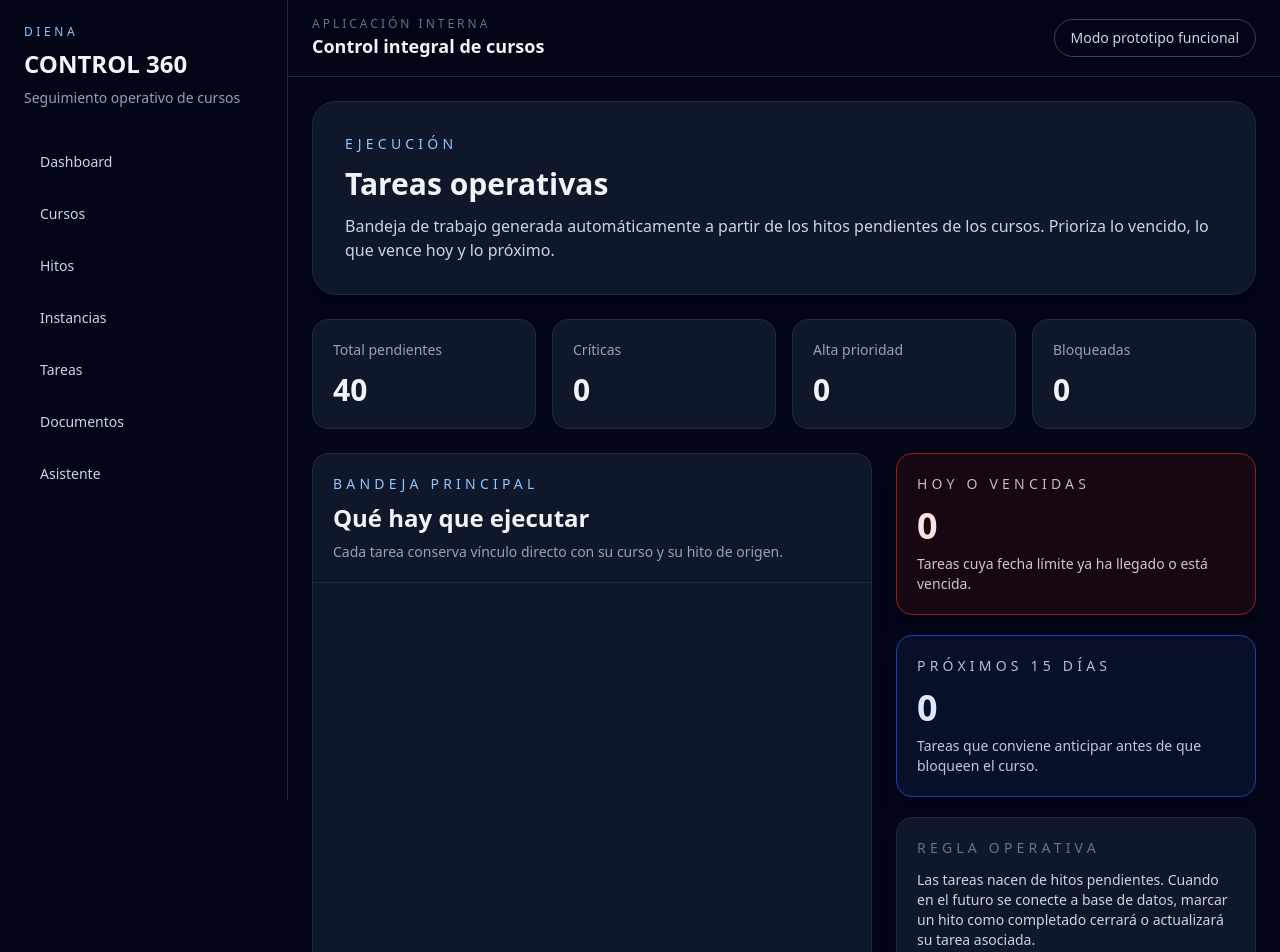
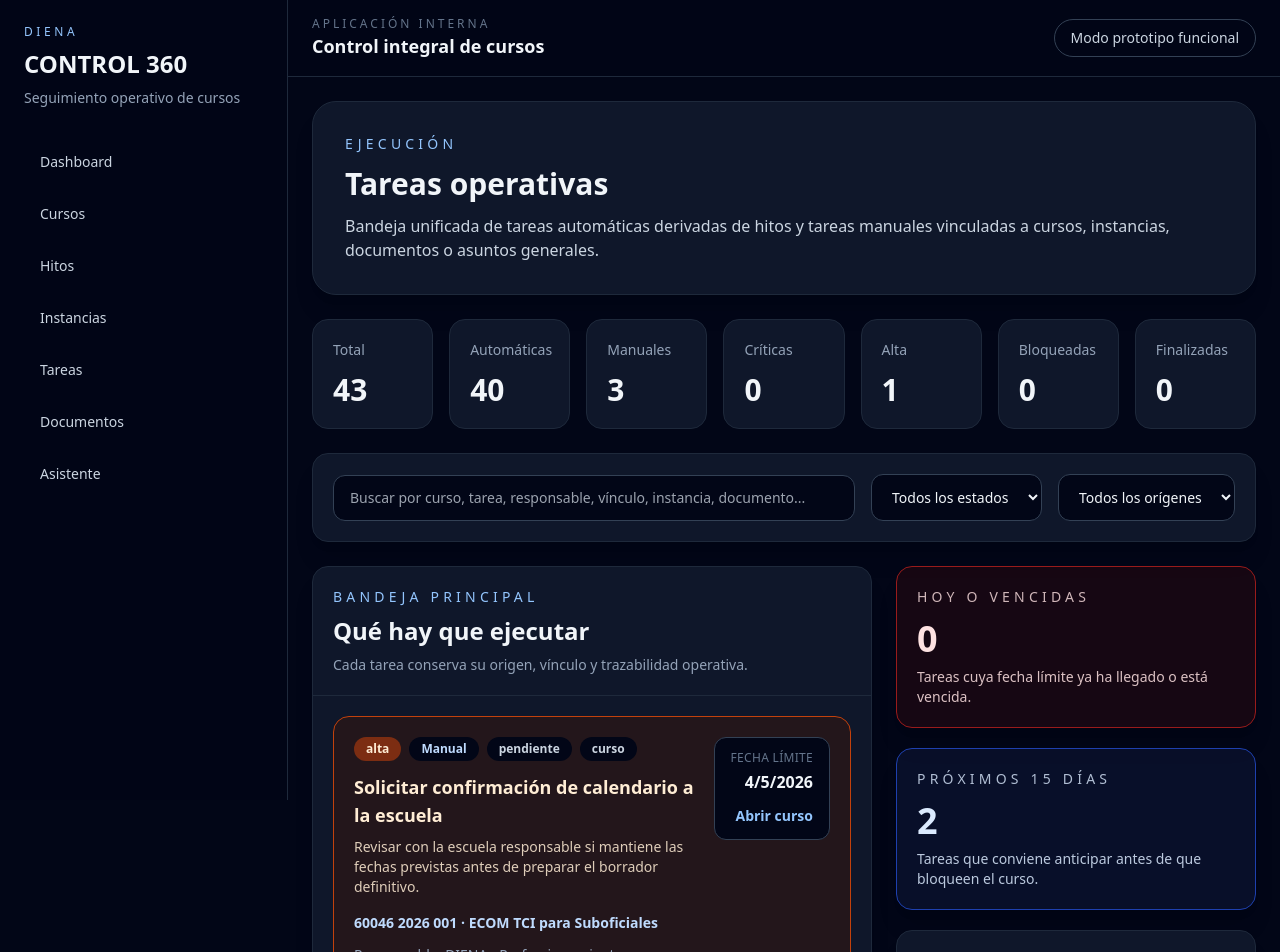
Before and after one commit to mgomlo4-bot/diena-control-360, a Next.js app: page /tareas in a window 1280 px wide. Shown: the top 952 px of the page. Built offline with nearby package versions, Linux system fonts and the light colour scheme.

Commit message:
Integrar tareas manuales vinculables en bandeja de tareas

```diff
--- a/app/tareas/page.tsx
+++ b/app/tareas/page.tsx
@@ -1,12 +1,23 @@
+'use client';
+
 import Link from 'next/link';
-import { getCourseTasks, getTaskSummary, getTodayTasks, getUpcomingTasks } from '../../lib/courseTasks';
+import { useMemo, useState } from 'react';
+import {
+  CourseTask,
+  TaskSource,
+  TaskStatus,
+  filterTasksBySource,
+  filterTasksByStatus,
+  getCourseTasks,
+  getTaskSummary,
+  getTodayTasks,
+  getUpcomingTasks,
+} from '../../lib/courseTasks';
 import { mockCourses } from '../../lib/mockCourses';
+import { mockManualTasks } from '../../lib/mockTasks';
 import { formatCourseDate } from '../../lib/courseUtils';
 
-const tasks = getCourseTasks(mockCourses);
-const todayTasks = getTodayTasks(tasks);
-const upcomingTasks = getUpcomingTasks(tasks, 15);
-const summary = getTaskSummary(tasks);
+const allTasks = getCourseTasks(mockCourses, mockManualTasks);
 
 function priorityClass(priority: string): string {
   if (priority === 'critica') return 'border-red-700 bg-red-950/40 text-red-100';
@@ -22,11 +33,47 @@ function priorityBadge(priority: string): string {
   return 'bg-slate-800 text-slate-200';
 }
 
+function sourceLabel(source: TaskSource): string {
+  return source === 'hito_automatico' ? 'Hito automático' : 'Manual';
+}
+
+function statusLabel(status: TaskStatus): string {
+  if (status === 'en_curso') return 'En curso';
+  return status;
+}
+
 export default function TareasPage() {
-  const criticalTasks = tasks.filter((task) => task.priority === 'critica');
-  const operationalTasks = [...criticalTasks, ...todayTasks, ...upcomingTasks]
-    .filter((task, index, array) => array.findIndex((item) => item.id === task.id) === index)
-    .slice(0, 30);
+  const [statusFilter, setStatusFilter] = useState<TaskStatus | 'todas'>('todas');
+  const [sourceFilter, setSourceFilter] = useState<TaskSource | 'todas'>('todas');
+  const [query, setQuery] = useState('');
+
+  const filteredTasks = useMemo(() => {
+    const byStatus = filterTasksByStatus(allTasks, statusFilter);
+    const bySource = filterTasksBySource(byStatus, sourceFilter);
+    const cleanQuery = query.toLowerCase().trim();
+    if (!cleanQuery) return bySource;
+
+    return bySource.filter((task) =>
+      [
+        task.title,
+        task.description,
+        task.courseCode ?? '',
+        task.courseName ?? '',
+        task.responsible,
+        task.relatedLabel,
+        task.linkType,
+        task.priority,
+        task.status,
+      ]
+        .join(' ')
+        .toLowerCase()
+        .includes(cleanQuery),
+    );
+  }, [query, sourceFilter, statusFilter]);
+
+  const summary = getTaskSummary(filteredTasks);
+  const todayTasks = getTodayTasks(filteredTasks);
+  const upcomingTasks = getUpcomingTasks(filteredTasks, 15);
 
   return (
     <section className="space-y-6">
@@ -34,15 +81,49 @@ export default function TareasPage() {
         <p className="text-sm uppercase tracking-[0.3em] text-blue-300">Ejecución</p>
         <h1 className="mt-3 text-3xl font-bold">Tareas operativas</h1>
         <p className="mt-3 max-w-4xl text-slate-300">
-          Bandeja de trabajo generada automáticamente a partir de los hitos pendientes de los cursos. Prioriza lo vencido, lo que vence hoy y lo próximo.
+          Bandeja unificada de tareas automáticas derivadas de hitos y tareas manuales vinculadas a cursos, instancias, documentos o asuntos generales.
         </p>
       </div>
 
-      <div className="grid gap-4 md:grid-cols-4">
-        <Kpi label="Total pendientes" value={summary.total} />
+      <div className="grid gap-4 md:grid-cols-4 xl:grid-cols-7">
+        <Kpi label="Total" value={summary.total} />
+        <Kpi label="Automáticas" value={summary.automatic} />
+        <Kpi label="Manuales" value={summary.manual} />
         <Kpi label="Críticas" value={summary.critical} />
-        <Kpi label="Alta prioridad" value={summary.high} />
+        <Kpi label="Alta" value={summary.high} />
         <Kpi label="Bloqueadas" value={summary.blocked} />
+        <Kpi label="Finalizadas" value={summary.completed} />
+      </div>
+
+      <div className="rounded-2xl border border-slate-800 bg-slate-900 p-5 shadow-xl">
+        <div className="grid gap-4 xl:grid-cols-[1fr_auto_auto] xl:items-center">
+          <input
+            value={query}
+            onChange={(event) => setQuery(event.target.value)}
+            placeholder="Buscar por curso, tarea, responsable, vínculo, instancia, documento..."
+            className="w-full rounded-xl border border-slate-700 bg-slate-950 px-4 py-3 text-sm text-slate-100 outline-none focus:border-blue-500"
+          />
+          <select
+            value={statusFilter}
+            onChange={(event) => setStatusFilter(event.target.value as TaskStatus | 'todas')}
+            className="rounded-xl border border-slate-700 bg-slate-950 px-4 py-3 text-sm text-slate-100 outline-none focus:border-blue-500"
+          >
+            <option value="todas">Todos los estados</option>
+            <option value="pendiente">Pendiente</option>
+            <option value="en_curso">En curso</option>
+            <option value="bloqueada">Bloqueada</option>
+            <option value="finalizada">Finalizada</option>
+          </select>
+          <select
+            value={sourceFilter}
+            onChange={(event) => setSourceFilter(event.target.value as TaskSource | 'todas')}
+            className="rounded-xl border border-slate-700 bg-slate-950 px-4 py-3 text-sm text-slate-100 outline-none focus:border-blue-500"
+          >
+            <option value="todas">Todos los orígenes</option>
+            <option value="hito_automatico">Hitos automáticos</option>
+            <option value="manual">Manuales</option>
+          </select>
+        </div>
       </div>
 
       <div className="grid gap-6 xl:grid-cols-[1fr_360px]">
@@ -50,39 +131,13 @@ export default function TareasPage() {
           <div className="border-b border-slate-800 p-5">
             <p className="text-sm uppercase tracking-[0.3em] text-blue-300">Bandeja principal</p>
             <h2 className="mt-2 text-2xl font-bold">Qué hay que ejecutar</h2>
-            <p className="mt-2 text-sm text-slate-400">Cada tarea conserva vínculo directo con su curso y su hito de origen.</p>
+            <p className="mt-2 text-sm text-slate-400">Cada tarea conserva su origen, vínculo y trazabilidad operativa.</p>
           </div>
           <div className="divide-y divide-slate-800">
-            {operationalTasks.map((task) => (
-              <div key={task.id} className="p-5">
-                <div className={`rounded-2xl border p-5 ${priorityClass(task.priority)}`}>
-                  <div className="grid gap-4 xl:grid-cols-[1fr_auto] xl:items-start">
-                    <div>
-                      <div className="flex flex-wrap items-center gap-2">
-                        <span className={`rounded-full px-3 py-1 text-xs font-bold ${priorityBadge(task.priority)}`}>{task.priority}</span>
-                        <span className="rounded-full bg-slate-950 px-3 py-1 text-xs font-bold text-blue-200">{task.milestoneCode}</span>
-                        <span className="rounded-full bg-slate-950 px-3 py-1 text-xs font-semibold text-slate-300">{task.status}</span>
-                      </div>
-                      <h3 className="mt-3 text-lg font-semibold">{task.title}</h3>
-                      <p className="mt-2 text-sm opacity-85">{task.description}</p>
-                      <div className="mt-4 flex flex-wrap gap-3 text-sm">
-                        <Link href={`/cursos/${task.courseId}`} className="font-semibold text-blue-200 hover:text-blue-100">
-                          {task.courseCode} · {task.courseName}
-                        </Link>
-                        <span className="text-slate-400">Responsable: {task.responsible}</span>
-                      </div>
-                    </div>
-                    <div className="rounded-xl border border-slate-700 bg-slate-950 px-4 py-3 text-left xl:text-right">
-                      <p className="text-xs uppercase tracking-wide text-slate-500">Fecha límite</p>
-                      <p className="mt-1 whitespace-nowrap font-bold text-slate-100">{formatCourseDate(task.dueDate)}</p>
-                      <Link href={`/cursos/${task.courseId}`} className="mt-3 inline-flex text-sm font-semibold text-blue-300 hover:text-blue-200">
-                        Abrir curso
-                      </Link>
-                    </div>
-                  </div>
-                </div>
-              </div>
-            ))}
+            {filteredTasks.map((task) => <TaskCard key={task.id} task={task} />)}
+            {!filteredTasks.length ? (
+              <div className="p-8 text-center text-slate-400">No hay tareas que coincidan con los filtros aplicados.</div>
+            ) : null}
           </div>
         </article>
 
@@ -90,14 +145,58 @@ export default function TareasPage() {
           <Panel title="Hoy o vencidas" value={todayTasks.length} description="Tareas cuya fecha límite ya ha llegado o está vencida." tone="red" />
           <Panel title="Próximos 15 días" value={upcomingTasks.length} description="Tareas que conviene anticipar antes de que bloqueen el curso." tone="blue" />
           <article className="rounded-2xl border border-slate-800 bg-slate-900 p-5 shadow-xl">
-            <p className="text-sm uppercase tracking-[0.3em] text-slate-500">Regla operativa</p>
+            <p className="text-sm uppercase tracking-[0.3em] text-slate-500">Crear tarea manual</p>
             <p className="mt-3 text-sm text-slate-300">
-              Las tareas nacen de hitos pendientes. Cuando en el futuro se conecte a base de datos, marcar un hito como completado cerrará o actualizará su tarea asociada.
+              El modelo ya admite tareas manuales vinculadas a curso, hito, instancia, documento o asunto general. El siguiente paso será convertir este bloque en formulario persistente.
             </p>
+            <div className="mt-4 rounded-xl border border-dashed border-slate-700 bg-slate-950 p-4 text-sm text-slate-400">
+              Formulario preparado para base de datos: título, vínculo, responsable, prioridad, estado y fecha límite.
+            </div>
           </article>
         </aside>
       </div>
     </section>
+  );
+}
+
+function TaskCard({ task }: { task: CourseTask }) {
+  return (
+    <div className="p-5">
+      <div className={`rounded-2xl border p-5 ${priorityClass(task.priority)}`}>
+        <div className="grid gap-4 xl:grid-cols-[1fr_auto] xl:items-start">
+          <div>
+            <div className="flex flex-wrap items-center gap-2">
+              <span className={`rounded-full px-3 py-1 text-xs font-bold ${priorityBadge(task.priority)}`}>{task.priority}</span>
+              <span className="rounded-full bg-slate-950 px-3 py-1 text-xs font-bold text-blue-200">{sourceLabel(task.source)}</span>
+              <span className="rounded-full bg-slate-950 px-3 py-1 text-xs font-semibold text-slate-300">{statusLabel(task.status)}</span>
+              <span className="rounded-full bg-slate-950 px-3 py-1 text-xs font-semibold text-slate-300">{task.linkType}</span>
+              {task.milestoneCode ? <span className="rounded-full bg-slate-950 px-3 py-1 text-xs font-bold text-blue-200">{task.milestoneCode}</span> : null}
+            </div>
+            <h3 className="mt-3 text-lg font-semibold">{task.title}</h3>
+            <p className="mt-2 text-sm opacity-85">{task.description}</p>
+            <div className="mt-4 flex flex-wrap gap-3 text-sm">
+              {task.courseId ? (
+                <Link href={`/cursos/${task.courseId}`} className="font-semibold text-blue-200 hover:text-blue-100">
+                  {task.courseCode} · {task.courseName}
+                </Link>
+              ) : (
+                <span className="font-semibold text-slate-200">{task.relatedLabel}</span>
+              )}
+              <span className="text-slate-400">Responsable: {task.responsible}</span>
+            </div>
+          </div>
+          <div className="rounded-xl border border-slate-700 bg-slate-950 px-4 py-3 text-left xl:text-right">
+            <p className="text-xs uppercase tracking-wide text-slate-500">Fecha límite</p>
+            <p className="mt-1 whitespace-nowrap font-bold text-slate-100">{formatCourseDate(task.dueDate)}</p>
+            {task.courseId ? (
+              <Link href={`/cursos/${task.courseId}`} className="mt-3 inline-flex text-sm font-semibold text-blue-300 hover:text-blue-200">
+                Abrir curso
+              </Link>
+            ) : null}
+          </div>
+        </div>
+      </div>
+    </div>
   );
 }
 
```
